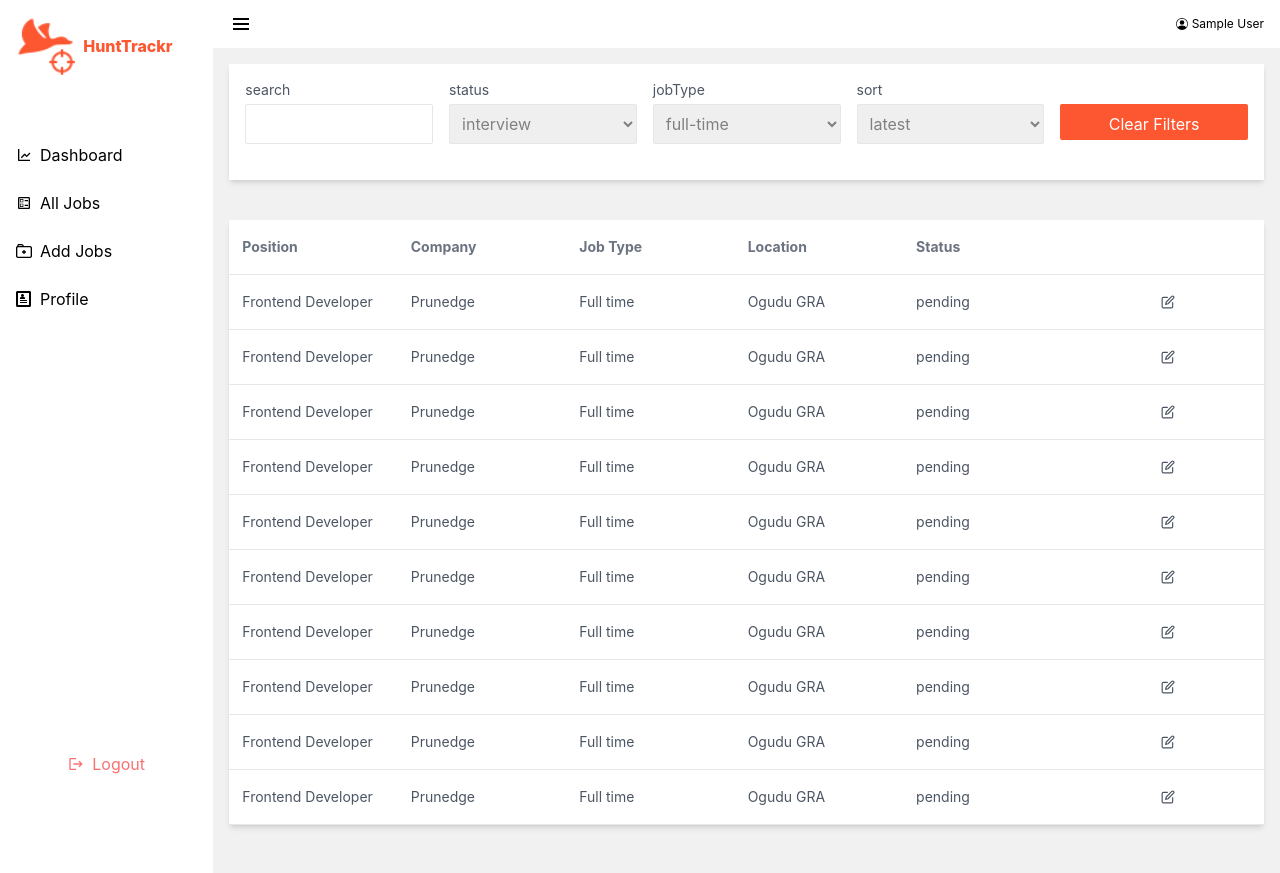
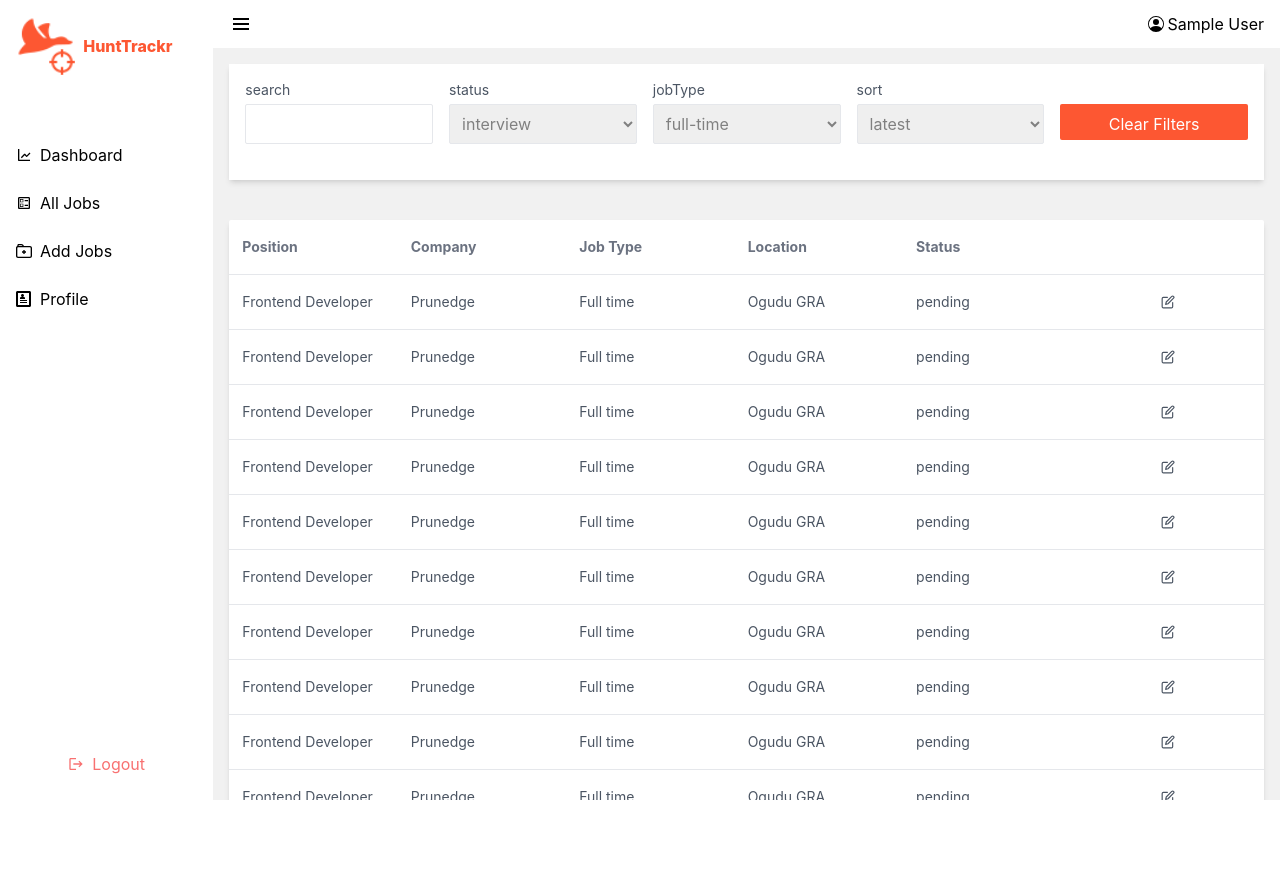
Before and after one commit to S-Abdullahi/hunt-trackr, a React (Create React App) app: page /all-jobs in a window 1280 px wide. After the commit the page ends 800 px from the top, so only its background shows below. Built offline with nearby package versions, Linux system fonts and the light colour scheme; sample sign-in values are in the browser's storage.

Commit message:
sidebar modification

```diff
--- a/src/components/MobileSideBar.js
+++ b/src/components/MobileSideBar.js
@@ -35,7 +35,7 @@ const sideMenuItem = [
 const MobileSideBar = ({ open, setOpenSideBar }) => {
   return (
     <div
-      className={`flex flex-col justify-between pt-2 bg-white border-t-[1px] md:hidden fixed z-5 h-screen w-full ${
+      className={`flex flex-col justify-between pt-2 bg-white border-t-[1px] md:hidden fixed h-[calc(100%-48px)] w-full ${
         open ? "m-0" : "-m-[100%]"
       }`}
     >
--- a/src/pages/SharedLayout.js
+++ b/src/pages/SharedLayout.js
@@ -40,9 +40,9 @@ const SharedLayout = () => {
   const dispatch = useDispatch();
   const { user } = useSelector((store) => store.user);
   return (
-    <div className=" grid grid-cols-12 relative">
+    <div className=" grid grid-cols-12 relative h-screen overflow-y-auto">
       <div
-        className={`col-span-2 md:flex md:flex-col md:justify-between pt-2 hidden h-screen bg-white sticky top-0`}
+        className={'col-span-2 md:flex md:flex-col md:justify-between pt-2 hidden bg-white h-screen sticky top-0'}
       >
         <div className="">
           <div className="flex items-center gap-2 mt-2 mb-3 pl-4">
@@ -70,7 +70,7 @@ const SharedLayout = () => {
           <MdLogout /> Logout
         </Link>
       </div>
-      <div className={"col-span-12 md:col-span-10 relative"}>
+      <div className={"col-span-12 md:col-span-10 relative "}>
         <div className="h-12 flex items-center justify-between md:justify-between px-4 bg-white sticky top-0 z-10">
           {/* header bar logo for mobile screen */}
           <div className="flex items-center gap-2 mb-3 mt-2 md:hidden">
@@ -83,7 +83,7 @@ const SharedLayout = () => {
               onClick={() => setOpenSideBar(!openSideBar)}
             />
           </div>
-          <div className="text-xs hidden md:flex items-center gap-1 ">
+          <div className="text-base hidden md:flex items-center gap-1 ">
             <BsPersonCircle /> {user.name}
           </div>
         </div>
@@ -96,7 +96,7 @@ const SharedLayout = () => {
           ></div>
         )} */}
 
-        <div className="bg-[#f1f1f1] h-full overflow-y-auto">
+        <div className="h-full bg-[#f1f1f1] overflow-y-scroll">
           <Outlet />
         </div>
       </div>
```
